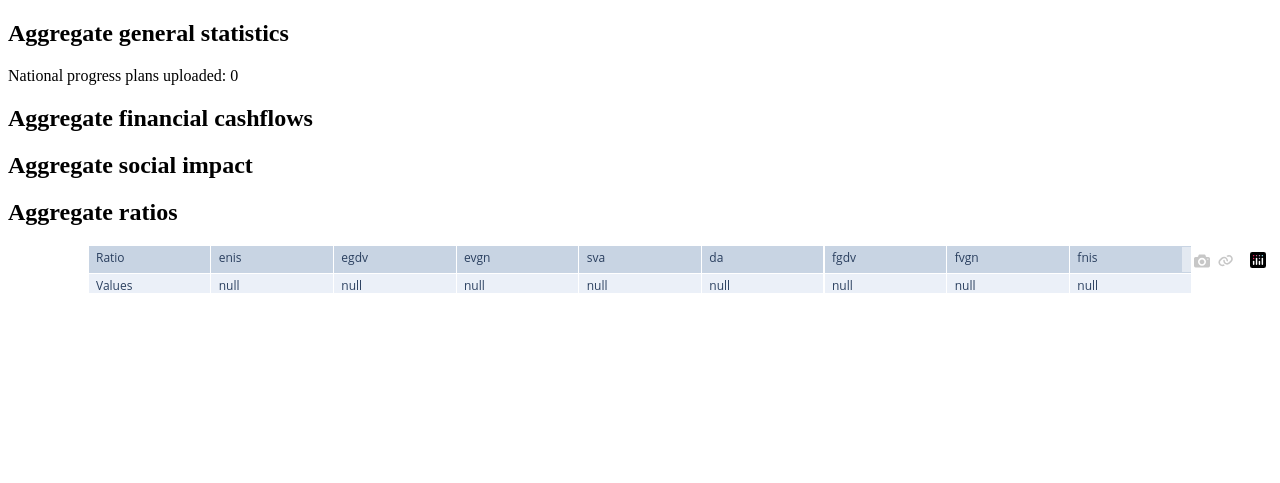
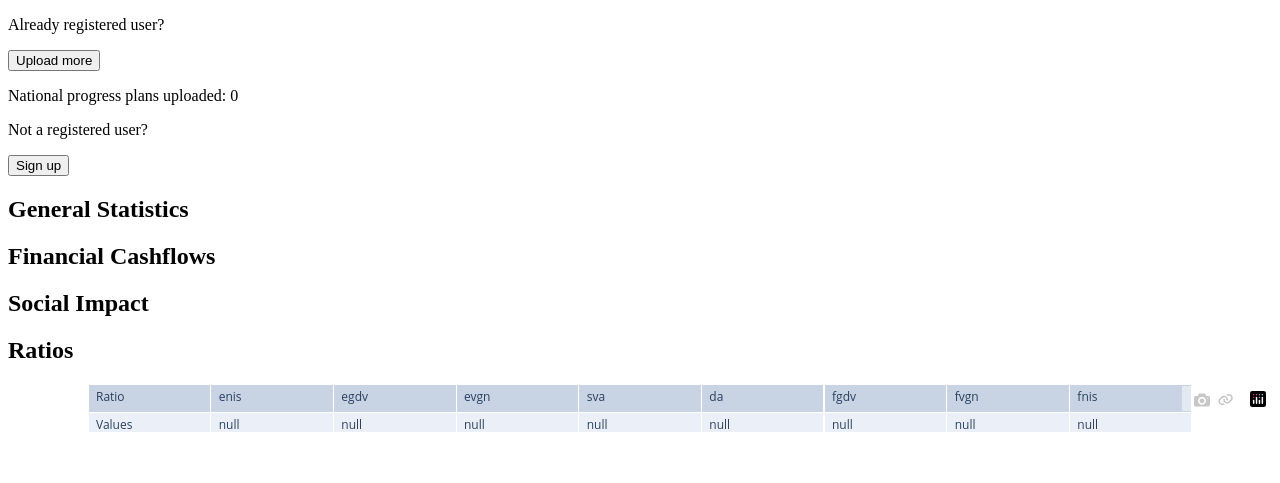
Before and after one commit to Dronzillla/flask_pzp_project, a Flask app: page / in a window 1280 px wide. Shown: the part 26-509 px from the top of the page. Run offline with Flask 3, Linux system fonts and the light colour scheme; data that the repository does not hold is empty; some libraries are stand-ins or nearby versions.

Commit message:
Updare core index page

```diff
--- a/blueprintapp/blueprints/core/templates/core/index.html
+++ b/blueprintapp/blueprints/core/templates/core/index.html
@@ -6,8 +6,24 @@
 <!-- <a href="{{ url_for('upload.delete_all_sector') }}">Delete sector data</a><br> -->
 <body>
     <section>
-        <h2>Aggregate general statistics</h2>
-        <div>National progress plans uploaded: {{ project_count }}</div>
+        <div>
+            <p>Already registered user?</p>
+            <form action="{{ url_for('upload.index') }}" method="get">
+                <button type="submit">Upload more</button>
+            </form>
+        </div>
+        <div>
+            <p>National progress plans uploaded: {{ project_count }}</p>
+        </div>
+        <div>
+            <p>Not a registered user?</p>
+            <form action="{{ url_for('auth.register') }}" method="get">
+                <button type="submit">Sign up</button>
+            </form>
+        </div>
+    </section>
+    <section>
+        <h2>General Statistics</h2>
         <div>
             <div>{{ graph_general_method_html | safe }}</div>
             <div>{{ graph_general_principle_html | safe }}</div>
@@ -16,18 +32,18 @@
     </section>
 
     <section>
-        <h2>Aggregate financial cashflows</h2>
+        <h2>Financial Cashflows</h2>
         <div>{{ graph_cashflows_html | safe }}</div>
-        <div>{{ table_cashflows_html | safe }}</div>
+        <!-- <div>{{ table_cashflows_html | safe }}</div> -->
     </section>
 
     <section>
-        <h2>Aggregate social impact</h2>
+        <h2>Social Impact</h2>
         <div>{{ graph_benefits_html | safe }}</div>
     </section>
 
     <section>
-        <h2>Aggregate ratios</h2>
+        <h2>Ratios</h2>
         <div>{{ table_ratios_html | safe }}</div>
     </section>
 
--- a/blueprintapp/blueprints/core/visuals.py
+++ b/blueprintapp/blueprints/core/visuals.py
@@ -17,6 +17,41 @@
 import plotly.express as px
 
 
+"""
+Functions to make plotly graphs
+"""
+
+
+def graph_general_indicator_pie(indicator: str) -> str:
+    """Create plotly pie chart to graph general indicator.
+
+    Returns:
+        str: html string representation of a graph.
+    """
+    # Get database data from General models
+    if indicator == "analysis_method":
+        title = "Analysis Methods Used"
+        general_data = db_aggregate_general_analysis_methods_count()
+        legend_title = "Analysis method"
+    elif indicator == "analysis_principle":
+        title = "Analysis Principles Used"
+        general_data = db_aggregate_general_analysis_principle_count()
+        legend_title = "Analysis principle"
+    elif indicator == "main_sector":
+        title = "Main Economic Sectors"
+        general_data = db_aggregate_general_main_sector_count()
+        legend_title = "Main economic sector"
+    if len(general_data) == 0:
+        return ""
+    # Convert to pandas data frame
+    df = convert_db_general_to_df(general_data=general_data)
+    # Create general data count graph
+    fig = px.pie(df, values="count", names=indicator, title=title)
+    fig.update_layout(legend_title=legend_title)
+    general_html_graph = fig.to_html(full_html=False)
+    return general_html_graph
+
+
 def graph_cashflows_scatter() -> str:
     """Create plotly scatter plot to graph aggregate yearly cashflows of all projects.
 
@@ -32,7 +67,7 @@
     # Create aggregate cashflows graph
     fig = px.scatter(df, x="year", y="total_amount", color="category")
     fig.update_layout(
-        title="Aggregate Cashflow by Category and Year",
+        title="Aggregate Cashflows by Category and Year",
         xaxis_title="Year",
         yaxis_title="Amount",
         yaxis=dict(type="log"),
@@ -44,6 +79,42 @@
     # Create HTML representation of the Plotly figure
     cashflow_html_graph = fig.to_html(full_html=False)
     return cashflow_html_graph
+
+
+def graph_benefits_scatter_top5() -> str:
+    """Create plotly scatter plot to graph aggregate yearly benefits of top5 benefit components.
+
+    Returns:
+        str: html string representation of a graph.
+    """
+    # Get database data for cahsflows
+    benefits_data = db_aggregate_benefits_by_component_by_year()
+    if len(benefits_data) == 0:
+        return ""
+    # Convert db benefits data to pandas Data Frame
+    df = convert_db_benefits_to_pd_df(benefits_data=benefits_data)
+    # Get top 5 values
+    df = filter_benefits_pd_df_top5(df=df)
+    # Create aggregate benefits graph
+    fig = px.scatter(df, x="year", y="total_amount", color="name")
+    fig.update_layout(
+        title="Top 5 Aggregate Benefits by Benefit Component and Year",
+        xaxis_title="Year",
+        yaxis_title="Amount",
+        yaxis=dict(type="log"),
+        # yaxis=dict(type="log", dtick=1, tickvals=y_ticks, ticktext=y_labels),
+        legend_title="Component",
+        barmode="group",
+    )
+    fig.update_traces(hovertemplate="Year: %{x}<br>Amount: %{y:.2s} EUR<br>")
+    # Create HTML representation of the Plotly figure
+    benefits_html_graph = fig.to_html(full_html=False)
+    return benefits_html_graph
+
+
+"""
+Functions to make plotly tables
+"""
 
 
 def table_cashflows_totals() -> str:
@@ -102,60 +173,3 @@
     # Create html table
     table_ratios_html = fig.to_html(full_html=False)
     return table_ratios_html
-
-
-def graph_benefits_scatter_top5() -> str:
-    """Create plotly scatter plot to graph aggregate yearly benefits of top5 benefit components.
-
-    Returns:
-        str: html string representation of a graph.
-    """
-    # Get database data for cahsflows
-    benefits_data = db_aggregate_benefits_by_component_by_year()
-    if len(benefits_data) == 0:
-        return ""
-    # Convert db benefits data to pandas Data Frame
-    df = convert_db_benefits_to_pd_df(benefits_data=benefits_data)
-    # Get top 5 values
-    df = filter_benefits_pd_df_top5(df=df)
-    # Create aggregate benefits graph
-    fig = px.scatter(df, x="year", y="total_amount", color="name")
-    fig.update_layout(
-        title="Top 5 Aggregate Benefits by Benefit Component and Year",
-        xaxis_title="Year",
-        yaxis_title="Amount",
-        yaxis=dict(type="log"),
-        # yaxis=dict(type="log", dtick=1, tickvals=y_ticks, ticktext=y_labels),
-        legend_title="Component",
-        barmode="group",
-    )
-    fig.update_traces(hovertemplate="Year: %{x}<br>Amount: %{y:.2s} EUR<br>")
-    # Create HTML representation of the Plotly figure
-    benefits_html_graph = fig.to_html(full_html=False)
-    return benefits_html_graph
-
-
-def graph_general_indicator_pie(indicator: str) -> str:
-    """Create plotly pie chart to graph general indicator.
-
-    Returns:
-        str: html string representation of a graph.
-    """
-    # Get database data from General models
-    if indicator == "analysis_method":
-        title = "Analysis Methods Used"
-        general_data = db_aggregate_general_analysis_methods_count()
-    elif indicator == "analysis_principle":
-        title = "Analysis Principles Used"
-        general_data = db_aggregate_general_analysis_principle_count()
-    elif indicator == "main_sector":
-        title = "Main Economic Sectors"
-        general_data = db_aggregate_general_main_sector_count()
-    if len(general_data) == 0:
-        return ""
-    # Convert to pandas data frame
-    df = convert_db_general_to_df(general_data=general_data)
-    # Create general data count graph
-    fig = px.pie(df, values="count", names=indicator, title=title)
-    general_html_graph = fig.to_html(full_html=False)
-    return general_html_graph
```
